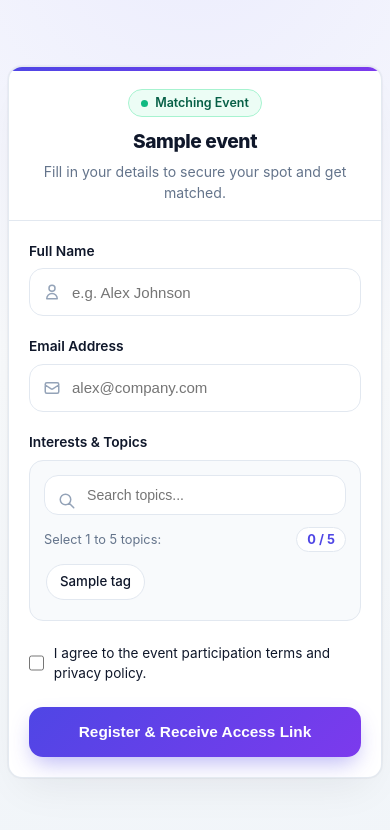
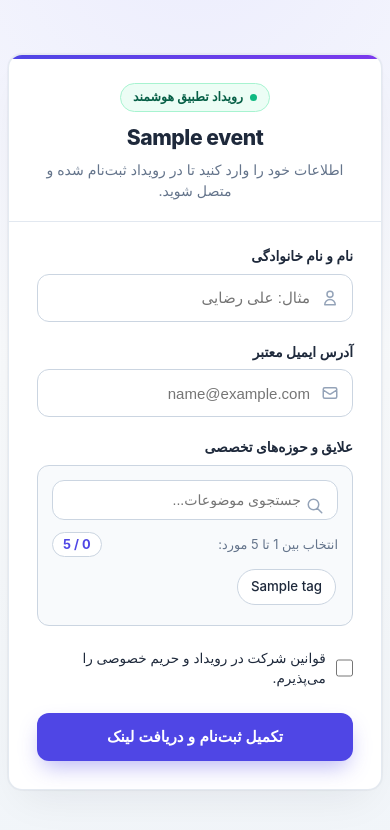
Before and after one commit to VahhabBM/webRTC-project, a Django app: page /registration/00000000-0000-0000-0000-000000000001/ in a window 390 px wide. Shown: the top 830 px of the page. Run offline with Django 5.2, Linux system fonts and the light colour scheme; tables that the repository leaves empty hold one stand-in row (values such as "Sample post"); parts of the project's set-up code (start-up, migrations or seed data) failed here and were passed over.

Commit message:
feat(registration): implement T-16 mobile registration UI with tag search and validation states

```diff
--- a/apps/registration/templates/registration/register.html
+++ b/apps/registration/templates/registration/register.html
@@ -1,6 +1,6 @@
 {% extends "registration/base.html" %}
 
-{% block title %}{{ event.name }} | Registration{% endblock %}
+{% block title %}{{ event.name }} | ثبت‌نام در رویداد{% endblock %}
 
 {% block extra_css %}
 <style>
@@ -27,7 +27,7 @@
   .pulse-dot {
     width: 7px;
     height: 7px;
-    background-color: var(--accent-green);
+    background-color: #10b981;
     border-radius: 50%;
     animation: pulse 1.8s infinite;
   }
@@ -41,7 +41,7 @@
   .event-title {
     font-size: 1.32rem;
     font-weight: 800;
-    color: var(--text-main);
+    color: #1e293b;
     letter-spacing: -0.02em;
     line-height: 1.35;
     margin-bottom: 6px;
@@ -50,7 +50,7 @@
 
   .event-subtitle {
     font-size: 0.88rem;
-    color: var(--text-muted);
+    color: #64748b;
   }
 
   .card-body {
@@ -66,7 +66,8 @@
     font-size: 0.86rem;
     font-weight: 600;
     margin-bottom: 7px;
-    color: var(--text-main);
+    color: #1e293b;
+    text-align: right;
   }
 
   .input-wrapper {
@@ -77,42 +78,45 @@
 
   .input-icon {
     position: absolute;
-    left: 14px;
+    right: 14px;
     width: 18px;
     height: 18px;
-    color: var(--text-light);
+    color: #94a3b8;
     pointer-events: none;
     transition: color 0.2s ease;
   }
 
   .input-wrapper:focus-within .input-icon {
-    color: var(--primary);
+    color: #4f46e5;
   }
 
   .form-input {
     width: 100%;
     min-height: 48px;
-    padding: 10px 14px 10px 42px;
-    border: 1.5px solid var(--border);
-    border-radius: var(--radius-md);
+    padding: 10px 42px 10px 14px;
+    border: 1.5px solid #cbd5e1;
+    border-radius: 12px;
     font-size: 0.94rem;
-    color: var(--text-main);
-    background: var(--surface);
+    color: #1e293b;
+    background: #ffffff;
     outline: none;
+    text-align: right;
+    direction: rtl;
     transition: all 0.2s ease;
   }
 
   .form-input:focus {
-    border-color: var(--border-focus);
-    box-shadow: 0 0 0 4px var(--primary-glow);
+    border-color: #4f46e5;
+    box-shadow: 0 0 0 4px rgba(79, 70, 229, 0.1);
   }
 
   .field-error {
-    color: var(--danger);
+    color: #e11d48;
     font-size: 0.82rem;
     margin-top: 6px;
     display: none;
     font-weight: 500;
+    text-align: right;
   }
 
   .field-error.active {
@@ -121,24 +125,22 @@
 
   .alert-banner {
     padding: 12px 16px;
-    border-radius: var(--radius-md);
+    border-radius: 12px;
     font-size: 0.88rem;
     margin-bottom: 20px;
     display: none;
     font-weight: 500;
-  }
-
-  .alert-banner.error {
-    background: var(--danger-bg);
-    color: var(--danger);
-    border: 1px solid var(--danger-border);
+    text-align: right;
+    background: #fff1f2;
+    color: #e11d48;
+    border: 1px solid #fecdd3;
   }
 
   /* Tag Picker */
   .tag-picker-card {
-    border: 1.5px solid var(--border);
-    border-radius: var(--radius-md);
-    background: var(--surface-subtle);
+    border: 1.5px solid #cbd5e1;
+    border-radius: 12px;
+    background: #f8fafc;
     padding: 14px;
   }
 
@@ -147,6 +149,7 @@
     margin-bottom: 12px;
     font-size: 0.88rem;
     background: #ffffff;
+    padding-right: 36px;
   }
 
   .tag-meta-bar {
@@ -155,16 +158,16 @@
     align-items: center;
     margin-bottom: 10px;
     font-size: 0.8rem;
-    color: var(--text-muted);
+    color: #64748b;
   }
 
   .tag-counter {
     font-weight: 700;
-    color: var(--primary);
+    color: #4f46e5;
     background: #ffffff;
     padding: 2px 10px;
     border-radius: 9999px;
-    border: 1px solid var(--border);
+    border: 1px solid #cbd5e1;
   }
 
   .tags-list {
@@ -176,14 +179,6 @@
     padding: 2px 2px 6px;
   }
 
-  .tags-list::-webkit-scrollbar {
-    width: 4px;
-  }
-  .tags-list::-webkit-scrollbar-thumb {
-    background: #cbd5e1;
-    border-radius: 9999px;
-  }
-
   .tag-chip {
     display: inline-flex;
     align-items: center;
@@ -191,10 +186,10 @@
     padding: 7px 13px;
     border-radius: 9999px;
     background: #ffffff;
-    border: 1.5px solid var(--border);
+    border: 1.5px solid #cbd5e1;
     font-size: 0.83rem;
     font-weight: 500;
-    color: var(--text-main);
+    color: #1e293b;
     cursor: pointer;
     user-select: none;
     transition: all 0.15s ease;
@@ -206,9 +201,9 @@
   }
 
   .tag-chip.selected {
-    background: var(--primary);
+    background: #4f46e5;
     color: #ffffff;
-    border-color: var(--primary);
+    border-color: #4f46e5;
     box-shadow: 0 4px 10px rgba(79, 70, 229, 0.25);
   }
 
@@ -228,7 +223,6 @@
     transform: none;
   }
 
-  /* Checkbox */
   .checkbox-container {
     display: flex;
     align-items: center;
@@ -236,21 +230,53 @@
     margin: 22px 0 24px;
     cursor: pointer;
     user-select: none;
+    text-align: right;
   }
 
   .checkbox-container input[type="checkbox"] {
     width: 18px;
     height: 18px;
-    accent-color: var(--primary);
+    accent-color: #4f46e5;
     cursor: pointer;
   }
 
   .checkbox-text {
     font-size: 0.85rem;
-    color: var(--text-main);
+    color: #1e293b;
   }
 
-  /* Success View */
+  .btn-primary {
+    width: 100%;
+    min-height: 48px;
+    background: #4f46e5;
+    color: white;
+    border: none;
+    border-radius: 12px;
+    font-weight: 600;
+    font-size: 0.95rem;
+    cursor: pointer;
+    display: flex;
+    align-items: center;
+    justify-content: center;
+    gap: 8px;
+    transition: background 0.2s;
+  }
+  .btn-primary:hover { background: #4338ca; }
+
+  .spinner {
+    display: none;
+    width: 18px;
+    height: 18px;
+    border: 2px solid #ffffff;
+    border-top-color: transparent;
+    border-radius: 50%;
+    animation: spin 0.8s linear infinite;
+  }
+
+  @keyframes spin {
+    to { transform: rotate(360deg); }
+  }
+
   #success-view {
     display: none;
     text-align: center;
@@ -262,7 +288,7 @@
     height: 68px;
     border-radius: 50%;
     background: #eef2ff;
-    color: var(--primary);
+    color: #4f46e5;
     display: flex;
     align-items: center;
     justify-content: center;
@@ -272,87 +298,82 @@
 
   .email-chip {
     display: inline-block;
-    background: var(--surface-subtle);
-    border: 1px solid var(--border);
+    background: #f8fafc;
+    border: 1px solid #cbd5e1;
     padding: 6px 14px;
     border-radius: 8px;
     font-weight: 600;
-    color: var(--text-main);
+    color: #1e293b;
     margin: 8px 0 20px;
     font-size: 0.92rem;
+    direction: ltr;
   }
 
   .tips-box {
     background: #f8fafc;
-    border: 1px solid var(--border);
-    border-radius: var(--radius-md);
+    border: 1px solid #cbd5e1;
+    border-radius: 12px;
     padding: 16px;
-    text-align: left;
+    text-align: right;
     font-size: 0.84rem;
-    color: var(--text-muted);
+    color: #64748b;
     line-height: 1.65;
-  }
-
-  @media (max-width: 480px) {
-    .card-header { padding: 22px 20px 16px; }
-    .card-body { padding: 20px; }
-    .event-title { font-size: 1.2rem; }
   }
 </style>
 {% endblock %}
 
 {% block main_content %}
-  <div id="form-view">
+  <div id="form-view" dir="rtl">
     <div class="card-header">
       <div class="status-badge">
         <span class="pulse-dot"></span>
-        <span>Matching Event</span>
+        <span>رویداد تطبیق هوشمند</span>
       </div>
       <h1 class="event-title">{{ event.name }}</h1>
-      <p class="event-subtitle">Fill in your details to secure your spot and get matched.</p>
+      <p class="event-subtitle">اطلاعات خود را وارد کنید تا در رویداد ثبت‌نام شده و متصل شوید.</p>
     </div>
 
     <div class="card-body">
-      <div id="global-alert" class="alert-banner error"></div>
+      <div id="global-alert" class="alert-banner"></div>
 
       <form id="reg-form" novalidate>
-        <!-- Name -->
+        <!-- نام و نام خانوادگی -->
         <div class="form-group">
-          <label class="form-label" for="display_name">Full Name</label>
+          <label class="form-label" for="display_name">نام و نام خانوادگی</label>
           <div class="input-wrapper">
             <svg class="input-icon" fill="none" stroke="currentColor" stroke-width="2" viewBox="0 0 24 24">
               <path stroke-linecap="round" stroke-linejoin="round" d="M16 7a4 4 0 11-8 0 4 4 0 018 0zM12 14a7 7 0 00-7 7h14a7 7 0 00-7-7z"/>
             </svg>
-            <input type="text" id="display_name" class="form-input" placeholder="e.g. Alex Johnson" autocomplete="name" required>
+            <input type="text" id="display_name" class="form-input" placeholder="مثال: علی رضایی" autocomplete="name" required>
           </div>
-          <div id="name-error" class="field-error">Please enter your name.</div>
+          <div id="name-error" class="field-error">لطفاً نام خود را وارد کنید.</div>
         </div>
 
-        <!-- Email -->
+        <!-- ایمیل -->
         <div class="form-group">
-          <label class="form-label" for="email">Email Address</label>
+          <label class="form-label" for="email">آدرس ایمیل معتبر</label>
           <div class="input-wrapper">
             <svg class="input-icon" fill="none" stroke="currentColor" stroke-width="2" viewBox="0 0 24 24">
               <path stroke-linecap="round" stroke-linejoin="round" d="M3 8l7.89 5.26a2 2 0 002.22 0L21 8M5 19h14a2 2 0 002-2V7a2 2 0 00-2-2H5a2 2 0 00-2 2v10a2 2 0 002 2z"/>
             </svg>
-            <input type="email" id="email" class="form-input" placeholder="alex@company.com" inputmode="email" autocomplete="email" required>
+            <input type="email" id="email" class="form-input" placeholder="name@example.com" inputmode="email" autocomplete="email" required style="direction: ltr; text-align: right;">
           </div>
-          <div id="email-error" class="field-error">Please enter a valid email address.</div>
+          <div id="email-error" class="field-error">لطفاً یک ایمیل معتبر وارد کنید.</div>
         </div>
 
-        <!-- Tag Picker -->
+        <!-- انتخاب تگ با جستجو -->
         <div class="form-group">
-          <label class="form-label">Interests & Topics</label>
+          <label class="form-label">علایق و حوزه‌های تخصصی</label>
           <div class="tag-picker-card">
             <div class="input-wrapper">
               <svg class="input-icon" fill="none" stroke="currentColor" stroke-width="2" viewBox="0 0 24 24">
                 <path stroke-linecap="round" stroke-linejoin="round" d="M21 21l-6-6m2-5a7 7 0 11-14 0 7 7 0 0114 0z"/>
               </svg>
-              <input type="text" id="tag-search" class="form-input tag-search-input" placeholder="Search topics...">
+              <input type="text" id="tag-search" class="form-input tag-search-input" placeholder="جستجوی موضوعات...">
             </div>
 
             <div class="tag-meta-bar">
-              <span>Select {{ min_tags }} to {{ max_tags }} topics:</span>
+              <span>انتخاب بین {{ min_tags }} تا {{ max_tags }} مورد:</span>
               <span class="tag-counter"><span id="selected-count">0</span> / {{ max_tags }}</span>
             </div>
 
@@ -365,49 +386,49 @@
                   <span>{{ tag.name }}</span>
                 </div>
               {% empty %}
-                <p style="font-size: 0.85rem; color: var(--text-muted); padding: 8px;">No tags available for this event.</p>
+                <p style="font-size: 0.85rem; color: #64748b; padding: 8px;">هیچ تگی برای این رویداد یافت نشد.</p>
               {% endfor %}
             </div>
           </div>
-          <div id="tags-error" class="field-error">Please select between {{ min_tags }} and {{ max_tags }} topics.</div>
+          <div id="tags-error" class="field-error">لطفاً بین {{ min_tags }} تا {{ max_tags }} موضوع را انتخاب کنید.</div>
         </div>
 
-        <!-- Terms -->
+        <!-- قوانین و مقررات -->
         <label class="checkbox-container">
           <input type="checkbox" id="accepted_terms">
           <span class="checkbox-text">
-            I agree to the event participation terms and privacy policy.
+            قوانین شرکت در رویداد و حریم خصوصی را می‌پذیرم.
           </span>
         </label>
         <div id="terms-error" class="field-error" style="margin-top: -16px; margin-bottom: 20px;">
-          You must accept the terms to continue.
+          برای ادامه باید قوانین را بپذیرید.
         </div>
 
         <button type="submit" id="submit-btn" class="btn-primary">
           <span class="spinner" id="btn-spinner"></span>
-          <span id="btn-text">Register & Receive Access Link</span>
+          <span id="btn-text">تکمیل ثبت‌نام و دریافت لینک</span>
         </button>
       </form>
     </div>
   </div>
 
-  <!-- Success View -->
-  <div id="success-view">
+  <!-- Success View (صفحه ایمیلت را چک کن) -->
+  <div id="success-view" dir="rtl">
     <div class="success-icon-badge">
       <svg width="34" height="34" fill="none" stroke="currentColor" stroke-width="2" viewBox="0 0 24 24">
         <path stroke-linecap="round" stroke-linejoin="round" d="M3 8l7.89 5.26a2 2 0 002.22 0L21 8M5 19h14a2 2 0 002-2V7a2 2 0 00-2-2H5a2 2 0 00-2 2v10a2 2 0 002 2z"/>
       </svg>
     </div>
-    <h2 style="font-size: 1.35rem; font-weight: 800; margin-bottom: 8px;">Check your inbox!</h2>
-    <p style="font-size: 0.9rem; color: var(--text-muted);">
-      A unique access and verification link has been sent to:
+    <h2 style="font-size: 1.35rem; font-weight: 800; margin-bottom: 8px;">ایمیل خود را بررسی کنید!</h2>
+    <p style="font-size: 0.9rem; color: #64748b;">
+      لینک اختصاصی ورود و تأیید به آدرس زیر ارسال شد:
     </p>
     <div class="email-chip" id="registered-email-display"></div>
 
     <div class="tips-box">
-      <p style="font-weight: 700; margin-bottom: 6px; color: var(--text-main);">💡 Important Notes:</p>
-      <p>• The link is valid for <strong>24 hours</strong>.</p>
-      <p>• If you don't see the email within a minute, check your <strong>Spam / Junk</strong> folder.</p>
+      <p style="font-weight: 700; margin-bottom: 6px; color: #1e293b;">💡 نکات مهم:</p>
+      <p>• این لینک تا <strong>۲۴ ساعت</strong> اعتبار دارد.</p>
+      <p>• اگر ایمیل را در صندوق اصلی ندیدید، پوشه <strong>Spam / Junk</strong> را بررسی کنید.</p>
     </div>
   </div>
 {% endblock %}
@@ -415,8 +436,8 @@
 {% block extra_js %}
 <script>
   (function() {
-    const MIN_TAGS = {{ min_tags }};
-    const MAX_TAGS = {{ max_tags }};
+    const MIN_TAGS = {{ min_tags|default:1 }};
+    const MAX_TAGS = {{ max_tags|default:5 }};
     const selectedTagIds = new Set();
 
     const form = document.getElementById('reg-form');
@@ -431,7 +452,6 @@
     const tagsContainer = document.getElementById('tags-container');
     const selectedCountSpan = document.getElementById('selected-count');
 
-    // Live Tag Search
     tagSearch.addEventListener('input', function(e) {
       const q = e.target.value.trim().toLowerCase();
       document.querySelectorAll('.tag-chip').forEach(chip => {
@@ -440,7 +460,6 @@
       });
     });
 
-    // Tag Click Handling
     tagsContainer.addEventListener('click', function(e) {
       const chip = e.target.closest('.tag-chip');
       if (!chip) return;
@@ -451,7 +470,7 @@
         chip.classList.remove('selected');
       } else {
         if (selectedTagIds.size >= MAX_TAGS) {
-          showError('tags-error', `You can select up to ${MAX_TAGS} topics.`);
+          showError('tags-error', `حداکثر می‌توانید ${MAX_TAGS} موضوع انتخاب کنید.`);
           return;
         }
         selectedTagIds.add(tagId);
@@ -484,7 +503,6 @@
       document.getElementById(elementId).classList.remove('active');
     }
 
-    // Submit Action
     form.addEventListener('submit', async function(e) {
       e.preventDefault();
       globalAlert.style.display = 'none';
@@ -525,7 +543,7 @@
 
       submitBtn.disabled = true;
       btnSpinner.style.display = 'inline-block';
-      btnText.textContent = 'Submitting registration...';
+      btnText.textContent = 'در حال ثبت‌نام...';
 
       try {
         const response = await fetch(window.location.href, {
@@ -544,7 +562,7 @@
 
         const data = await response.json();
 
-        if (response.status === 201) {
+        if (response.status === 201 || (data && data.success)) {
           document.getElementById('form-view').style.display = 'none';
           document.getElementById('registered-email-display').textContent = email;
           document.getElementById('success-view').style.display = 'block';
@@ -554,17 +572,17 @@
           } else if (data.code === 'invalid_tag_count') {
             showError('tags-error', data.error);
           } else {
-            globalAlert.textContent = data.error || 'Registration failed. Please try again.';
+            globalAlert.textContent = data.error || 'خطا در ثبت‌نام. لطفاً دوباره تلاش کنید.';
             globalAlert.style.display = 'block';
           }
         }
       } catch (err) {
-        globalAlert.textContent = 'Could not connect to the server. Please check your connection.';
+        globalAlert.textContent = 'خطا در ارتباط با سرور. لطفاً اتصال اینترنت خود را بررسی کنید.';
         globalAlert.style.display = 'block';
       } finally {
         submitBtn.disabled = false;
         btnSpinner.style.display = 'none';
-        btnText.textContent = 'Register & Receive Access Link';
+        btnText.textContent = 'تکمیل ثبت‌نام و دریافت لینک';
       }
     });
   })();
```
Also changed, not shown: browser_compatibility_matrix.md (line endings or trailing spaces).
